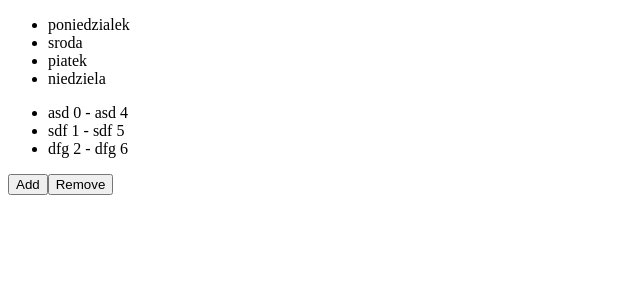
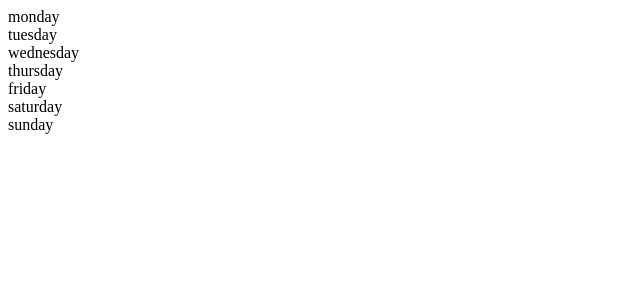
Before and after one commit to MateuszCzo/Angular, an Angular app in the folder angular-kurs/: page / in a window 1280 px wide. Shown: the top 300 px of the page, without its empty margins (0-640 px from the left). Built offline with nearby package versions, Linux system fonts and the light colour scheme.

Commit message:
Wyswietlanie danych - ngSwitch

```diff
--- a/angular-kurs/src/app/app.component.html
+++ b/angular-kurs/src/app/app.component.html
@@ -1,33 +1,16 @@
 <div>
 
-  <ng-container *ngIf="days.length > 0">
-    <ul>
-      <ng-container *ngFor="let day of days; let e = even">
-        <li *ngIf="e">
-          {{ day }}
-        </li>
-      </ng-container>
-    </ul>
-  </ng-container>
-
-
-  <ng-container *ngIf="dogs.length > 0; then areDogs; else noDogs"></ng-container>
-
-  <ng-template #areDogs>
-    <ul>
-      <li *ngFor="let dog of dogs; let i = index">
-        {{ dog.name ? dog.name : "Reksio" }}
-        {{ i }} - {{ dog.name }} {{ dog.age }}
-      </li>
-    </ul>
-  </ng-template>
-
-  <ng-template #noDogs>
-    <p>0 dogs</p>
-  </ng-template>
-
-
-  <button (click)="addDogs()" >Add</button>
-  <button (click)="removeDogs()" >Remove</button>
+  <div *ngFor="let day of days">
+    <div [ngSwitch]="day">
+      <div *ngSwitchCase="'poniedzialek'">monday</div>
+      <div *ngSwitchCase="'wtorek'">tuesday</div>
+      <div *ngSwitchCase="'sroda'">wednesday</div>
+      <div *ngSwitchCase="'czwartek'">thursday</div>
+      <div *ngSwitchCase="'piatek'">friday</div>
+      <div *ngSwitchCase="'sobota'">saturday</div>
+      <div *ngSwitchCase="'niedziela'">sunday</div>
+      <div *ngSwitchDefault>wrong data</div>
+    </div>
+  </div>
 
 </div>
--- a/angular-kurs/src/app/app.component.ts
+++ b/angular-kurs/src/app/app.component.ts
@@ -8,33 +8,4 @@ import { Component } from '@angular/core';
 export class AppComponent {
   days = ['poniedzialek', 'wtorek', 'sroda', 'czwartek', 'piatek', 'sobota', 'niedziela'];
 
-  dogs = new Array<Dog>();
-
-  constructor() {
-    this.dogs.push(
-      new Dog('asd', 4),
-      new Dog('sdf', 5),
-      new Dog('dfg', 6)
-    )
-  }
-
-  addDogs() {
-    if(this.dogs.length > 0) return;
-    this.dogs.push(
-      new Dog('asd', 4),
-      new Dog('sdf', 5),
-      new Dog('dfg', 6)
-    )
-  }
-
-  removeDogs() {
-    if(this.dogs.length == 0) return;
-    this.dogs.splice(0, this.dogs.length);
-  }
-
 }
-
-class Dog {
-  constructor(public name: string, public age: number) {
-  }
-}
```
